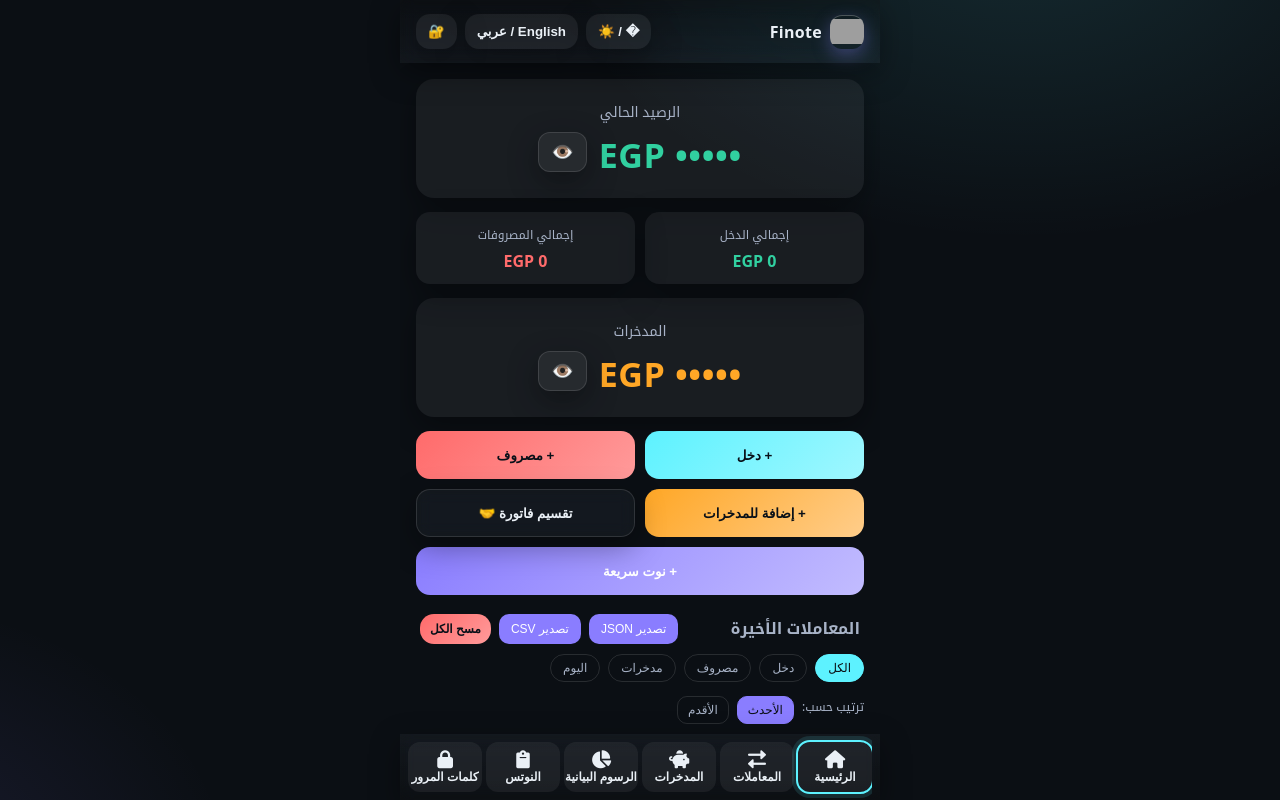
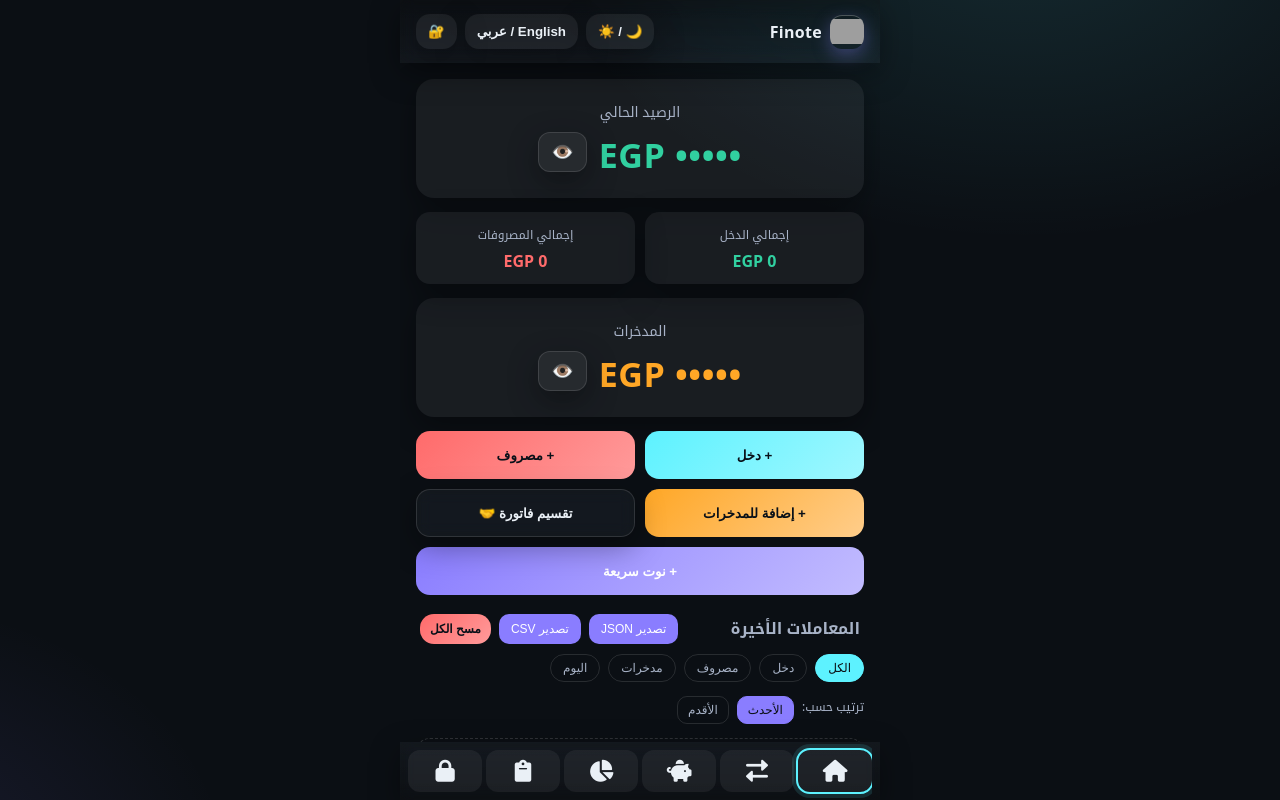
Before and after one commit to 2mriky/Fi-Notes, a plain HTML site: page index.html in a window 1280 px wide. Drawn offline with nearby package versions, Linux system fonts and the light colour scheme; grey boxes are pictures that could not be loaded.

Commit message:
index.html

```diff
--- a/index.html
+++ b/index.html
@@ -252,16 +252,16 @@
     }
     .tab-btn {
         border:0; border-radius:12px; /* Slightly reduced border-radius */
-        padding:8px 6px; /* Reduced padding to make buttons smaller */
+        padding: 10px 0; /* Adjusted padding for vertical centering */
         font-weight:800; cursor:pointer;
         color: var(--text); background: var(--card); transition: all 0.2s ease;
         display: flex; flex-direction: column; align-items: center; justify-content: center;
-        font-size: 12px; /* Reduced font size for text */
+        font-size: 0; /* Set font size to 0 to hide text */
         flex-shrink: 0; /* Prevent buttons from shrinking */
         min-width: 50px; /* Reduced minimum width for each tab button */
     }
-    .tab-btn i { font-size: 18px; /* Reduced icon size */
-      margin-bottom: 2px; /* Reduced margin below icon */ }
+    .tab-btn i { font-size: 22px; /* Slightly increased icon size for better visibility without text */
+      margin-bottom: 0; /* Removed margin below icon */ }
     .tab-btn:hover { transform: translateY(-1px); }
     .tab-btn.active { outline: 2px solid var(--primary); box-shadow: 0 0 0 6px rgba(93,242,255,.12); }
 
@@ -838,7 +838,7 @@
     const translations = {
       ar: {
         'appTitle': 'Finote – مصاريف + نوتس',
-        'modeToggle': '� / ☀️',
+        'modeToggle': '🌙 / ☀️',
         'languageToggle': 'English / عربي',
         'passwordsTab': '🔐', // New translation for passwords tab toggle
         'balanceLabel': 'الرصيد الحالي',
@@ -1195,7 +1195,8 @@
             if (element.hasAttribute('data-tab')) { // Handle tab buttons with inner HTML for icons
                 const iconKey = key + 'Icon';
                 if (t[iconKey]) {
-                    element.innerHTML = `${t[iconKey]}<span>${t[key]}</span>`;
+                    // Update: Only set the icon, remove the text span for tab buttons
+                    element.innerHTML = `${t[iconKey]}`;
                 } else {
                     element.textContent = t[key];
                 }
```
